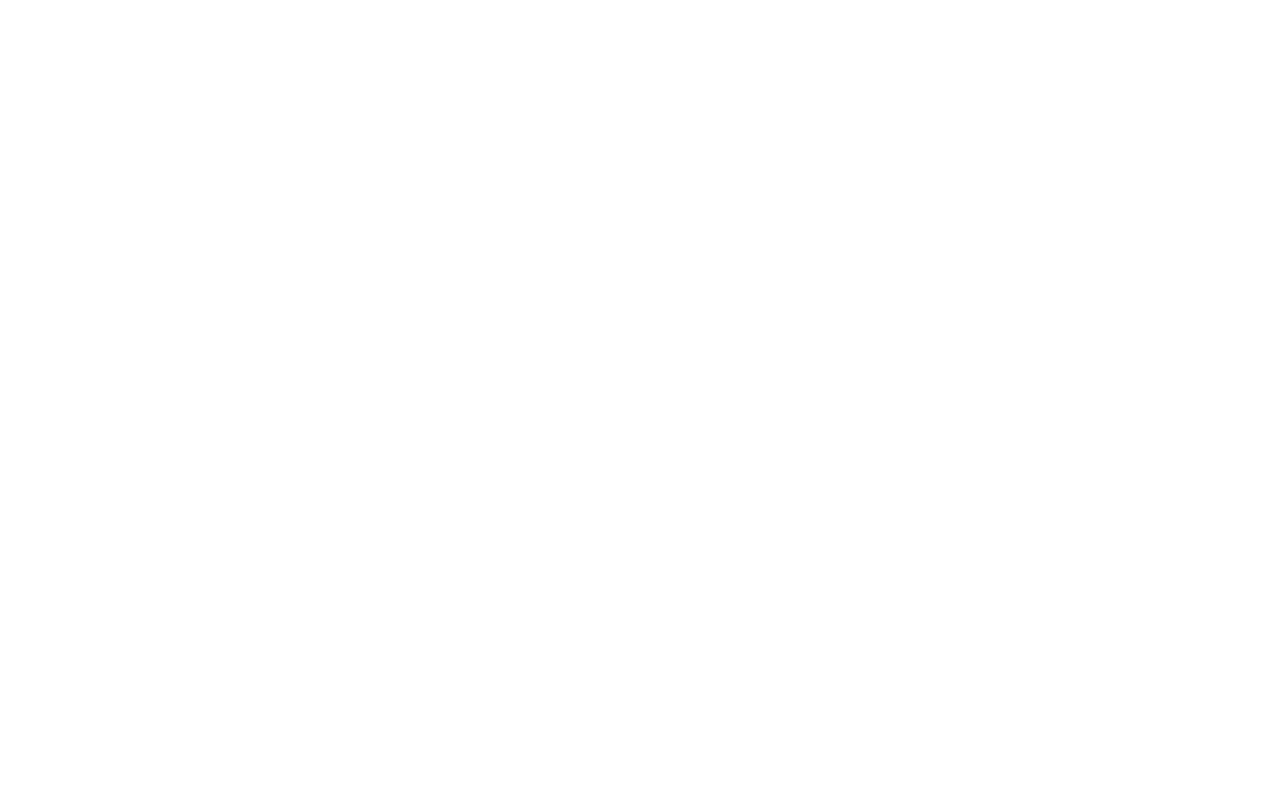
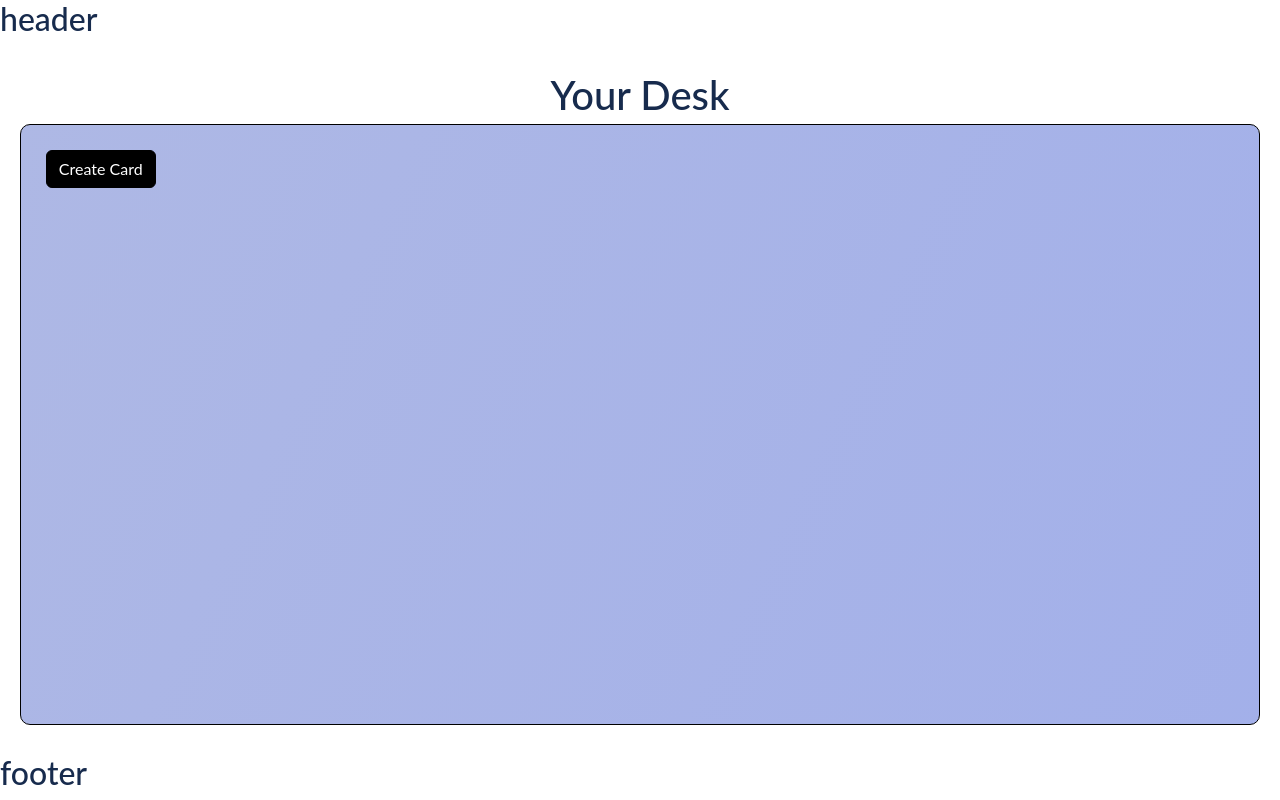
Before and after one commit to Veronchi/Rs-Clone, a React (Create React App) app: page /board in a window 1280 px wide. Before the commit this address had no page. Built offline with nearby package versions, Linux system fonts and the light colour scheme; a web font is replaced by a local one.

Commit message:
feat: work under board page and create card

```diff
--- a/src/App.tsx
+++ b/src/App.tsx
@@ -3,6 +3,7 @@ import { Routes, Route, Navigate } from 'react-router-dom';
 import './App.css';
 import { MainLayout } from './components/MainLayout/MainLayout';
 import { RegistrationLayout } from './components/RegistrationLayout/RegistrationLayout';
+import BoardPage from './pages/BoardPage/BoardPage';
 import { BoardsPage } from './pages/BoardsPage/BoardsPage';
 
 function App(): JSX.Element {
@@ -11,6 +12,7 @@ function App(): JSX.Element {
       <Route path="/" element={<MainLayout />}>
         <Route path="/boards" element={<BoardsPage />} />
         <Route path="/" element={<Navigate to="/boards" replace />} />
+        <Route path="/board" element={<BoardPage />} />
       </Route>
       <Route path="/registration" element={<RegistrationLayout />} />
     </Routes>
--- /dev/null
+++ b/src/pages/BoardPage/BoardPage.scss
@@ -0,0 +1,68 @@
+@import '../../styles/palette.scss';
+$deck-bg: linear-gradient(115deg, #c5c9db, #98a8ee);
+
+.board {
+  flex: 1 0 auto;
+  padding: 20px;
+
+  &__title {
+    font-size: 2.5rem;
+    margin: 5px auto;
+    text-align: center;
+  }
+
+  .wrapper {
+    padding: 2%;
+    height: 90%;
+    border: 1px solid black;
+    border-radius: 10px;
+    background: $deck-bg;
+    background-size: 400% 400%;
+    -webkit-animation: DeckAnimation 3s ease infinite;
+    -moz-animation: DeckAnimation 3s ease infinite;
+    animation: DeckAnimation 3s ease infinite;
+  }
+
+}
+
+.save-btn {
+  border: 1px solid $primary-blue;
+
+  &:hover {
+    background-color: $primary-blue;
+  }
+}
+
+@-webkit-keyframes DeckAnimation {
+  0% {
+    background-position: 88% 0%;
+  }
+  50% {
+    background-position: 13% 100%;
+  }
+  100% {
+    background-position: 88% 0%;
+  }
+}
+@-moz-keyframes DeckAnimation {
+  0% {
+    background-position: 88% 0%;
+  }
+  50% {
+    background-position: 13% 100%;
+  }
+  100% {
+    background-position: 88% 0%;
+  }
+}
+@keyframes DeckAnimation {
+  0% {
+    background-position: 88% 0%;
+  }
+  50% {
+    background-position: 13% 100%;
+  }
+  100% {
+    background-position: 88% 0%;
+  }
+}
--- /dev/null
+++ b/src/pages/BoardPage/BoardPage.tsx
@@ -0,0 +1,30 @@
+import React, { useState } from 'react';
+import { ModalWindow } from '../../components/ModalWindow/ModalWindow';
+import './BoardPage.scss';
+
+function BoardPage(): JSX.Element {
+  const [isModal, setIsModal] = useState<boolean>(false);
+
+  const handleModalClose = (): void => setIsModal(false);
+
+  return (
+    <section className="board">
+      <h1 className="board__title">Your Desk</h1>
+      <div className="wrapper">
+        <button
+          className="btn btn-dark"
+          type="button"
+          onClick={(): void => setIsModal(true)}
+        >
+          Сreate Card
+        </button>
+      </div>
+
+      {isModal ? (
+        <ModalWindow show={isModal} handleModal={handleModalClose} />
+      ) : null}
+    </section>
+  );
+}
+
+export default BoardPage;
```
Also changed, not shown: src/components/ModalWindowCreateCard/ModalWindowCreateCard.tsx (added, +18 -0 lines), src/components/ModalWindowCreateCard/ModalWindowCreateCard.scss (added).
